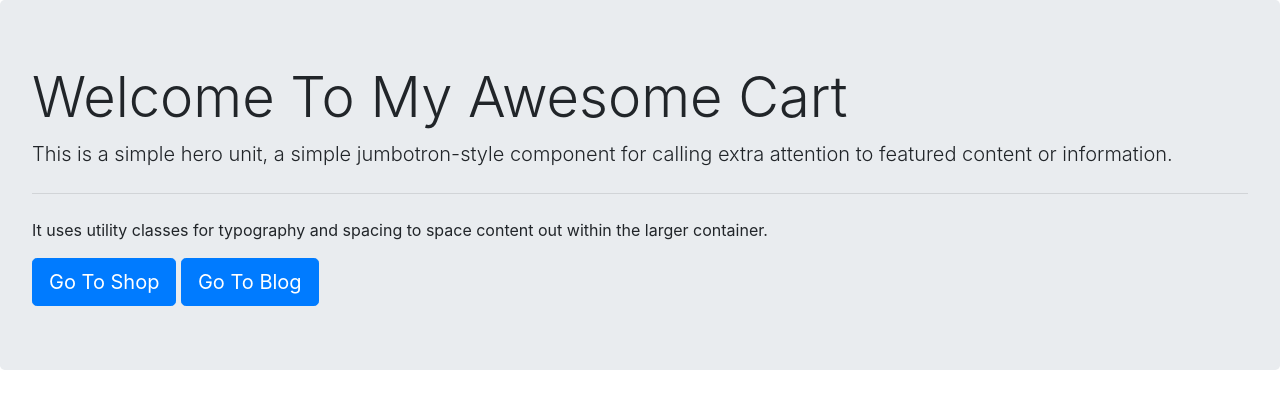
After one commit to Neeraz666/Django_learnings, a Django app: page / in a window 1280 px wide. The commit adds this page. Shown: the top 409 px of the page. Run offline with Django 4.2, Linux system fonts and the light colour scheme; some libraries are stand-ins or nearby versions.

Commit message:
Made an index page and some changes done.

```diff
--- a/myawsmcart/settings.py
+++ b/myawsmcart/settings.py
@@ -57,7 +57,7 @@ ROOT_URLCONF = 'myawsmcart.urls'
 TEMPLATES = [
     {
         'BACKEND': 'django.template.backends.django.DjangoTemplates',
-        'DIRS': [],
+        'DIRS': ['myawsmcart/templates'],
         'APP_DIRS': True,
         'OPTIONS': {
             'context_processors': [
--- /dev/null
+++ b/myawsmcart/templates/index.html
@@ -0,0 +1,29 @@
+<!doctype html>
+<html lang="en">
+  <head>
+    <!-- Required meta tags -->
+    <meta charset="utf-8">
+    <meta name="viewport" content="width=device-width, initial-scale=1, shrink-to-fit=no">
+
+    <!-- Bootstrap CSS -->
+    <link rel="stylesheet" href="https://stackpath.bootstrapcdn.com/bootstrap/4.5.2/css/bootstrap.min.css" integrity="sha384-JcKb8q3iqJ61gNV9KGb8thSsNjpSL0n8PARn9HuZOnIxN0hoP+VmmDGMN5t9UJ0Z" crossorigin="anonymous">
+
+    <title>Welcome To My Awesome Cart</title>
+  </head>
+  <body>
+    <div class="jumbotron">
+  <h1 class="display-4">Welcome To My Awesome Cart</h1>
+  <p class="lead">This is a simple hero unit, a simple jumbotron-style component for calling extra attention to featured content or information.</p>
+  <hr class="my-4">
+  <p>It uses utility classes for typography and spacing to space content out within the larger container.</p>
+  <a class="btn btn-primary btn-lg" href="/shop" role="button">Go To Shop</a>
+  <a class="btn btn-primary btn-lg" href="/blog" role="button">Go To Blog</a>
+</div>
+
+    <!-- Optional JavaScript -->
+    <!-- jQuery first, then Popper.js, then Bootstrap JS -->
+    <script src="https://code.jquery.com/jquery-3.5.1.slim.min.js" integrity="sha384-DfXdz2htPH0lsSSs5nCTpuj/zy4C+OGpamoFVy38MVBnE+IbbVYUew+OrCXaRkfj" crossorigin="anonymous"></script>
+    <script src="https://cdn.jsdelivr.net/npm/popper.js@1.16.1/dist/umd/popper.min.js" integrity="sha384-9/reFTGAW83EW2RDu2S0VKaIzap3H66lZH81PoYlFhbGU+6BZp6G7niu735Sk7lN" crossorigin="anonymous"></script>
+    <script src="https://stackpath.bootstrapcdn.com/bootstrap/4.5.2/js/bootstrap.min.js" integrity="sha384-B4gt1jrGC7Jh4AgTPSdUtOBvfO8shuf57BaghqFfPlYxofvL8/KUEfYiJOMMV+rV" crossorigin="anonymous"></script>
+  </body>
+</html>
--- a/myawsmcart/urls.py
+++ b/myawsmcart/urls.py
@@ -18,9 +18,11 @@ from django.contrib import admin
 from django.urls import path, include
 from django.conf import settings
 from django.conf.urls.static import static
+from . import views
 
 urlpatterns = [
     path('admin/', admin.site.urls),
     path('shop/', include('shop.urls')),
-    path('blog/', include('blog.urls'))
+    path('blog/', include('blog.urls')),
+    path('', views.index)
 ] + static(settings.MEDIA_URL, document_root = settings.MEDIA_ROOT)
--- /dev/null
+++ b/myawsmcart/views.py
@@ -0,0 +1,5 @@
+from django.shortcuts import render
+from django.http import HttpResponse
+
+def index(request):
+    return render(request, 'index.html')
--- a/shop/templates/shop/checkout.html
+++ b/shop/templates/shop/checkout.html
@@ -86,9 +86,8 @@
     }
 
     $('#itemsJson').val(JSON.stringify(cart));
-    var idValue = '{{id}}';
     if ('{{done}}') {
-        alert('Thanks for ordering with us. Your order is ${idValue}. Use it to track your order using our order tracker');
+        alert("Thanks for ordering with us. Use it to track your order using our order tracker");
         localStorage.clear();
         document.location = "/shop";
     }
```
Also changed, not shown: db.sqlite3, shop/templates/shop/tracker.html (added).
